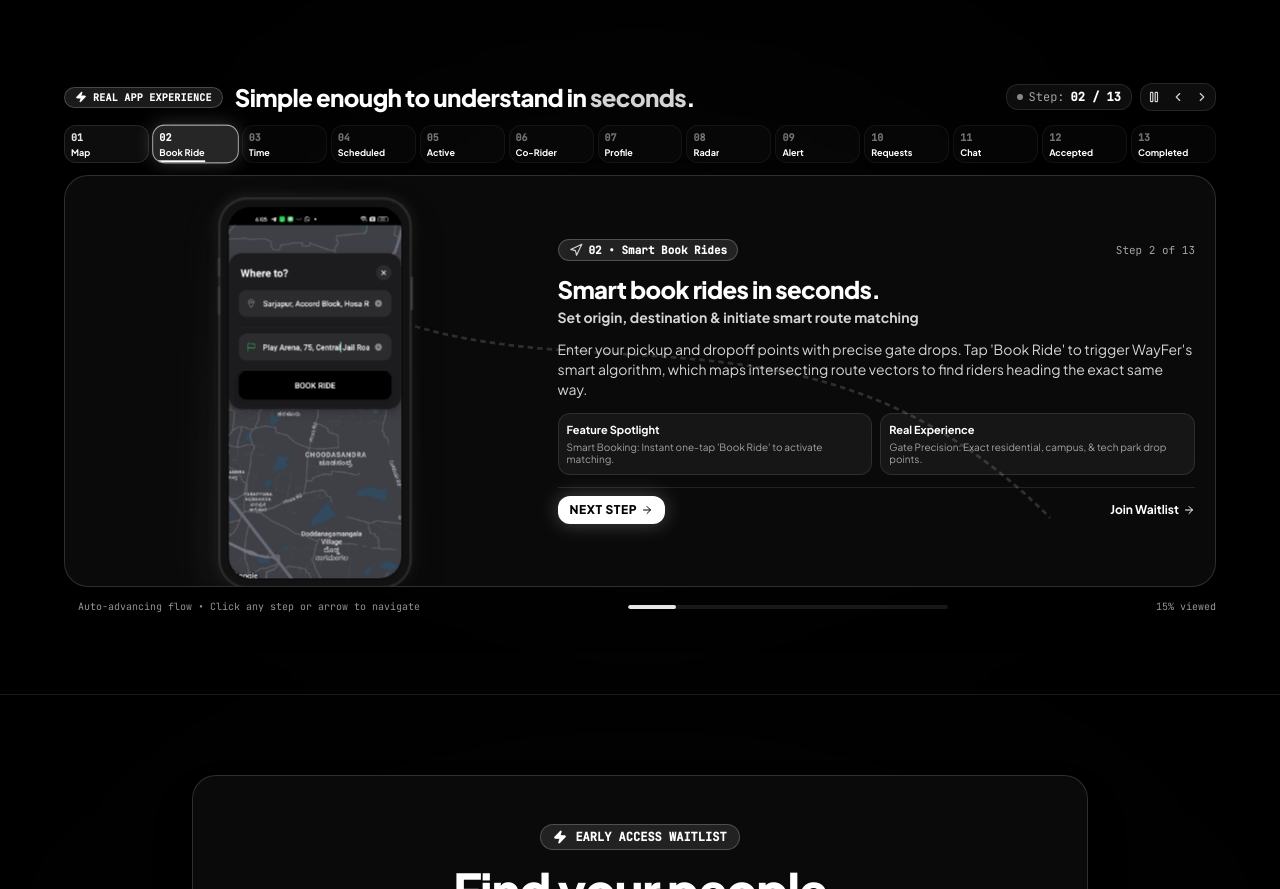
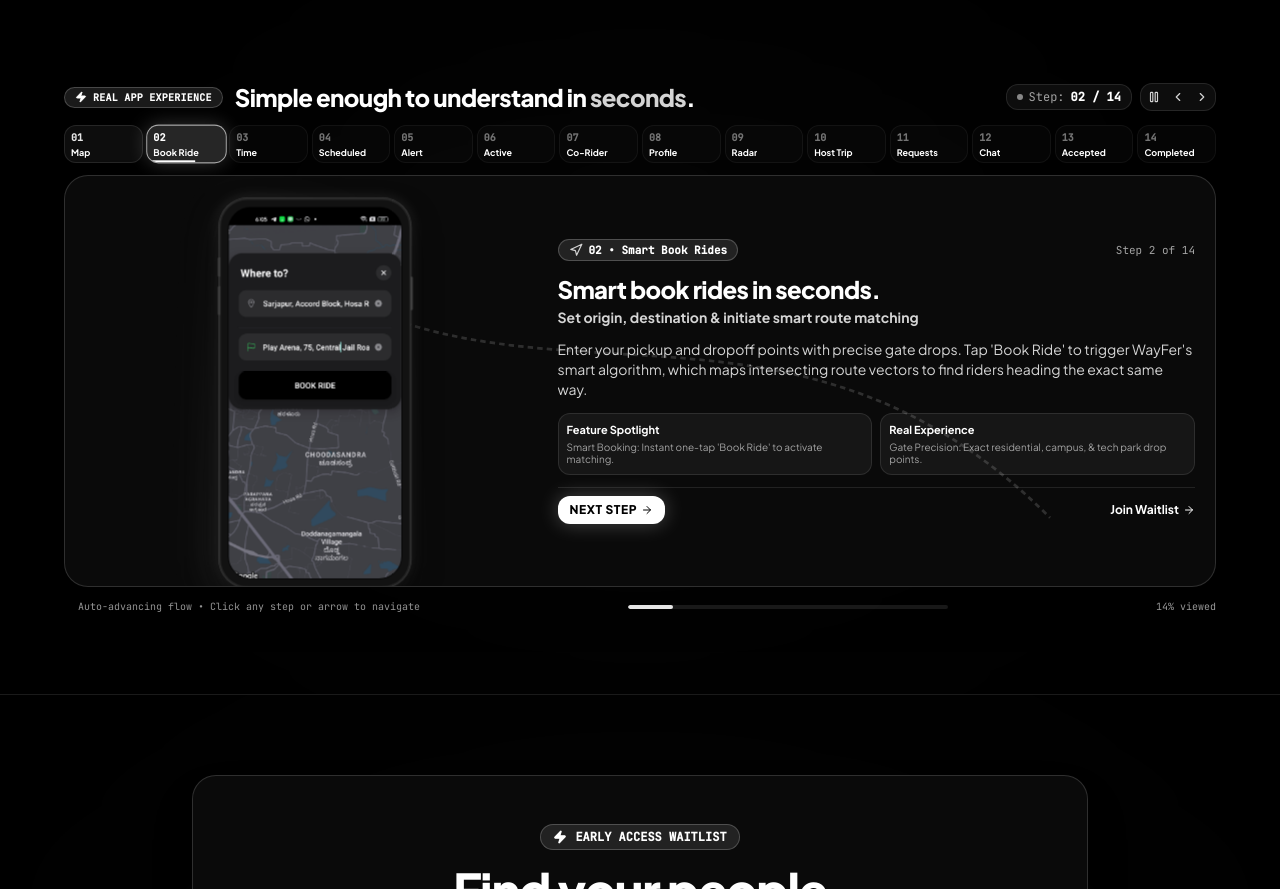
Before and after one commit to Shourya-276/wayFer, a React (Vite) app: page / in a window 1280 px wide. Shown: the part 4620-5509 px from the top of the page. Built offline with nearby package versions, Linux system fonts and the light colour scheme.

Commit message:
feat: move Alert after Scheduled and add Anay's Trip host screen after Radar

```diff
--- a/src/components/ProductShowcase.tsx
+++ b/src/components/ProductShowcase.tsx
@@ -29,7 +29,7 @@
   const [isPaused, setIsPaused] = useState<boolean>(false);
   const [mouseTilt, setMouseTilt] = useState({ x: 0, y: 0 });
 
-  // 13 Real Scanned Product Screenshots & Authentic Journey Steps in Monochrome
+  // 14 Real Scanned Product Screenshots & Authentic Journey Steps in Monochrome
   const screens = [
     {
       id: 1,
@@ -85,6 +85,19 @@
     },
     {
       id: 5,
+      screenImageId: 12,
+      tabTitle: 'Alert',
+      title: 'Instant push notifications.',
+      subtitle: 'Real-time alert system on mobile',
+      description:
+        'Once your ride is scheduled, receive instant system notifications the moment a matching commuter is detected along your corridor.',
+      icon: <Bell className="w-3.5 h-3.5 text-white" />,
+      tag: '05 • Push Notifications',
+      featureA: 'Instant Push: Delivered straight to notification shade.',
+      featureB: 'One-Tap Action: Deep-link straight to active radar & matches.',
+    },
+    {
+      id: 6,
       screenImageId: 5,
       tabTitle: 'Active',
       title: 'Matches around you.',
@@ -92,12 +105,12 @@
       description:
         "Active ride status shows matches around you with a marker showing the co-rider's initial appearing on the map. Review their path before booking a costly solo cab.",
       icon: <Users className="w-3.5 h-3.5 text-white" />,
-      tag: '05 • Active Ride Radar',
+      tag: '06 • Active Ride Radar',
       featureA: 'Waypoint Radar: Co-rider waypoints flagged along active riding routes.',
       featureB: 'Live Controls: Instant request or cancel option.',
     },
     {
-      id: 6,
+      id: 7,
       screenImageId: 6,
       tabTitle: 'Co-Rider',
       title: 'Co-rider trip details.',
@@ -105,12 +118,12 @@
       description:
         "Inspect your matched co-rider's route. Review pickup and dropoff points, scheduled time, and send a message request in one tap.",
       icon: <ShieldCheck className="w-3.5 h-3.5 text-neutral-300" />,
-      tag: '06 • Co-Rider Profile',
+      tag: '07 • Co-Rider Profile',
       featureA: 'Route Transparency: Exact pickup & dropoff addresses.',
       featureB: 'Direct Request: Send message request without sharing numbers.',
     },
     {
-      id: 7,
+      id: 8,
       screenImageId: 13,
       tabTitle: 'Profile',
       title: 'Rider & Host profile.',
@@ -118,12 +131,12 @@
       description:
         'Access your profile drawer anytime. Seamlessly toggle between Rider and Host modes, manage security settings, and customize your commuting preferences.',
       icon: <User className="w-3.5 h-3.5 text-white" />,
-      tag: '07 • User Profile & Modes',
+      tag: '08 • User Profile & Modes',
       featureA: 'Dual Modes: Seamlessly switch between Rider and Host.',
       featureB: 'Full Control: Manage account settings and privacy preferences.',
     },
     {
-      id: 8,
+      id: 9,
       screenImageId: 14,
       tabTitle: 'Radar',
       title: 'Real-time vehicle radar.',
@@ -131,25 +144,25 @@
       description:
         'Split the fare and save on fuel. Active ride radar highlights live co-rider vehicles moving along your corridor, ready to share the commute.',
       icon: <Car className="w-3.5 h-3.5 text-white" />,
-      tag: '08 • Live Vehicle Radar',
+      tag: '09 • Live Vehicle Radar',
       featureA: 'Live Vehicle Pin: Real-time co-rider vehicle waypoint on map.',
       featureB: 'Fuel Splitting: Cut daily commute expenses in half.',
     },
     {
-      id: 9,
-      screenImageId: 12,
-      tabTitle: 'Alert',
-      title: 'Instant push notifications.',
-      subtitle: 'Real-time alert system on mobile',
+      id: 10,
+      screenImageId: 15,
+      tabTitle: 'Host Trip',
+      title: "Ride host itinerary & fare.",
+      subtitle: 'Transparent trip details & upfront micro-fare',
       description:
-        'Receive instant system notifications, deep-linking straight into requests.',
-      icon: <Bell className="w-3.5 h-3.5 text-white" />,
-      tag: '09 • Push Notifications',
-      featureA: 'Instant Push: Delivered straight to notification shade.',
-      featureB: 'One-Tap Action: Deep-link straight to chat & accept.',
+        "Review your ride host's scheduled route from Hosa Rd to RMZ Ecoworld Bellandur. Lock in your seat for just ≈ ₹39 instead of paying 800 on a solo cab.",
+      icon: <Car className="w-3.5 h-3.5 text-neutral-300" />,
+      tag: '10 • Ride Host Itinerary',
+      featureA: 'Micro Fares: Commute for as low as ₹39 per seat.',
+      featureB: 'Direct Connect: Send message request directly to host.',
     },
     {
-      id: 10,
+      id: 11,
       screenImageId: 7,
       tabTitle: 'Requests',
       title: 'Message requests hub.',
@@ -157,12 +170,12 @@
       description:
         'A red alert badge notifies you of incoming requests to review and coordinate departures seamlessly.',
       icon: <MessageSquare className="w-3.5 h-3.5 text-white" />,
-      tag: '10 • Message Requests',
+      tag: '11 • Message Requests',
       featureA: 'Alert Badges: Red notification dot on Requests tab.',
       featureB: 'Dual Tabs: Toggle between Received & Sent requests.',
     },
     {
-      id: 11,
+      id: 12,
       screenImageId: 8,
       tabTitle: 'Chat',
       title: 'Coordinate directly in chat.',
@@ -170,12 +183,12 @@
       description:
         'Private in-app chat lets matched riders coordinate and agree on exact pickup points without friction.',
       icon: <Zap className="w-3.5 h-3.5 text-white fill-white" />,
-      tag: '11 • In-App Match Chat',
+      tag: '12 • In-App Match Chat',
       featureA: 'Private Chat: Zero personal phone number exposure.',
       featureB: 'Rendezvous Sync: Coordinate meeting spot before hailing.',
     },
     {
-      id: 12,
+      id: 13,
       screenImageId: 9,
       tabTitle: 'Accepted',
       title: 'Trip accepted & underway.',
@@ -183,12 +196,12 @@
       description:
         'Your co-rider\'s request updates to "Accepted". The shared fare arrangement is discussed in the chat, with prominent "End Trip" control at your fingertips.',
       icon: <Flag className="w-3.5 h-3.5 text-neutral-300" />,
-      tag: '12 • Accepted Match',
+      tag: '13 • Accepted Match',
       featureA: 'Status Sync: Real-time update to Accepted badge.',
       featureB: 'Trip Controls: Red End Trip button ready for destination.',
     },
     {
-      id: 13,
+      id: 14,
       screenImageId: 10,
       tabTitle: 'Completed',
       title: 'The trip has ended.',
@@ -196,7 +209,7 @@
       description:
         'Destination reached safely! The trip has ended. Thank you for riding with us!',
       icon: <CheckCircle2 className="w-3.5 h-3.5 text-white" />,
-      tag: '13 • Trip Completed',
+      tag: '14 • Trip Completed',
       featureA: 'Chat Auto-Deletion: In-app chats are permanently removed and deleted for both users once the trip ends successfully.',
       featureB: 'Total Post-Trip Privacy: Zero lingering messages or contact traces remain on either device.',
     },
@@ -309,8 +322,8 @@
           </div>
         </div>
 
-        {/* 2. Slim 13-Step Timeline Scrubber in Monochrome */}
-        <div className="grid grid-cols-4 sm:grid-cols-7 lg:grid-cols-13 gap-1 shrink-0">
+        {/* 2. Slim 14-Step Timeline Scrubber in Monochrome */}
+        <div className="grid grid-cols-4 sm:grid-cols-7 lg:grid-cols-14 gap-1 shrink-0">
           {screens.map((s) => {
             const isActive = s.id === activeScreen;
             const isPast = s.id < activeScreen;
--- a/tailwind.config.js
+++ b/tailwind.config.js
@@ -42,6 +42,7 @@
       },
       gridTemplateColumns: {
         '13': 'repeat(13, minmax(0, 1fr))',
+        '14': 'repeat(14, minmax(0, 1fr))',
       },
       keyframes: {
         float: {
```
Also changed, not shown: anay's trip.jpg (added), public/screens/screen-15.png (added).
